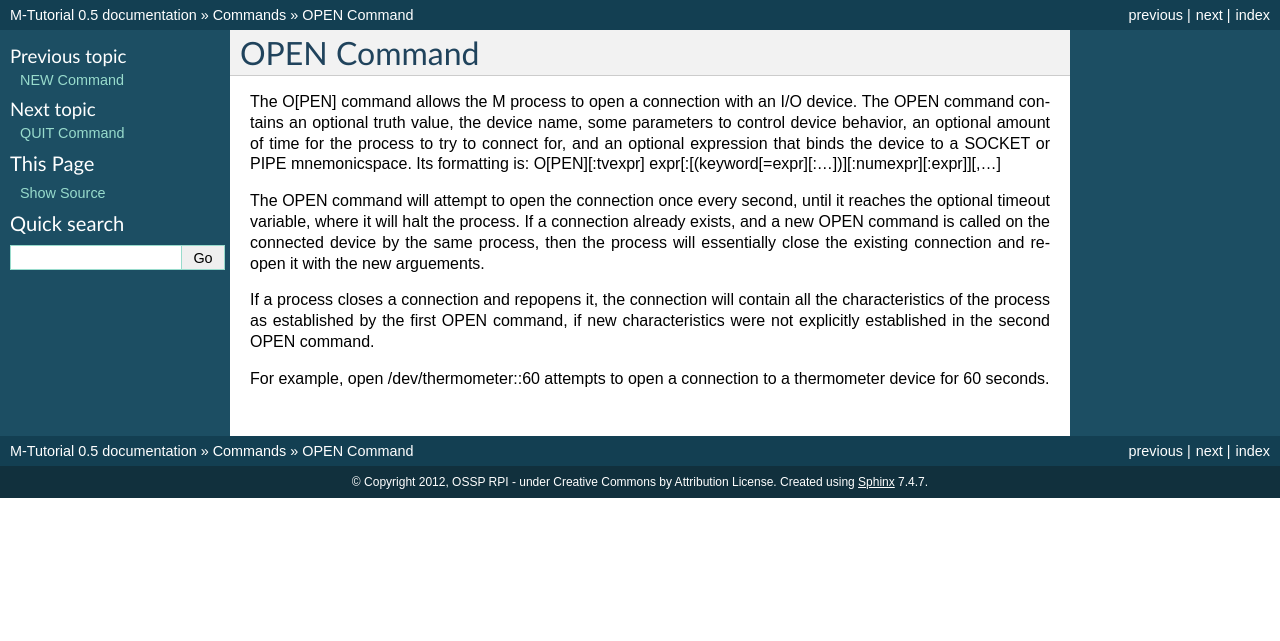
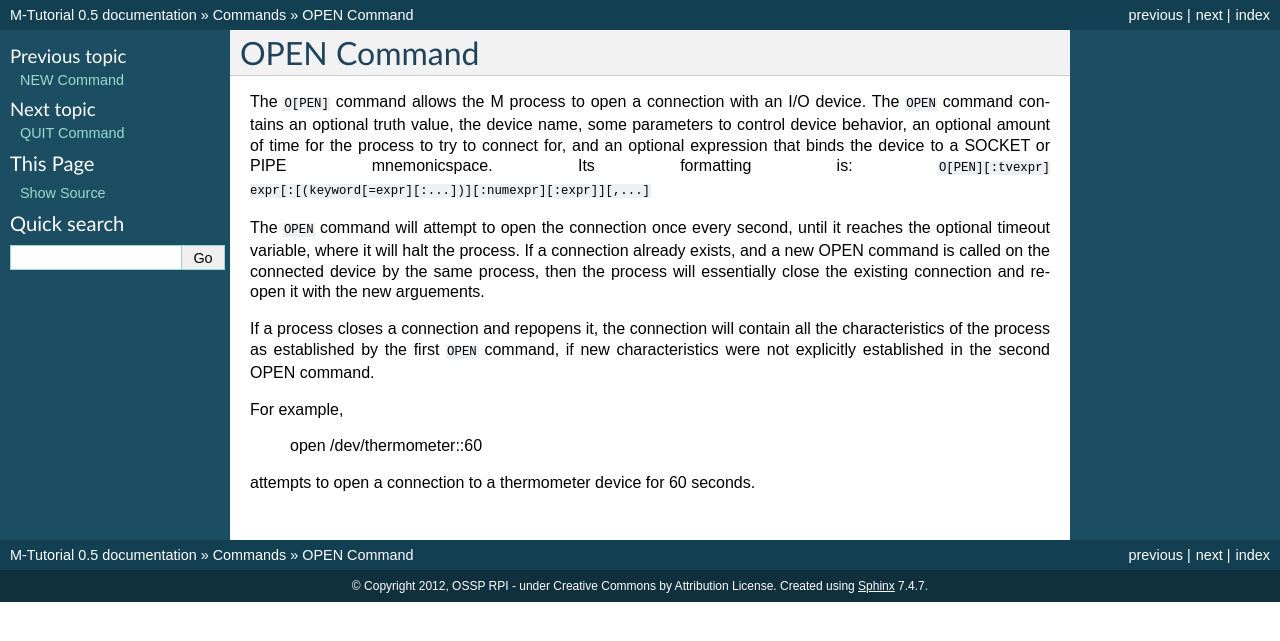
Before and after one commit to luisibanez/M-Tutorial, a Sphinx documentation site: the page built from source/OPEN_Command.rst, in a window 1280 px wide. Shown: the top 641 px of the page. Built offline with Sphinx 7.4.7, drawn with Linux system fonts in a browser that asks for light colours.

```diff
--- a/source/OPEN_Command.rst
+++ b/source/OPEN_Command.rst
@@ -1,15 +1,17 @@
 ============
 OPEN Command
 ============
-The O[PEN] command allows the M process to open a connection with an I/O device. The OPEN command contains an optional truth value, the device name, some parameters to control device behavior, an optional amount of time for the process to try to connect for, and an optional expression that binds the device to a SOCKET or PIPE mnemonicspace.
+The ``O[PEN]`` command allows the M process to open a connection with an I/O device. The ``OPEN`` command contains an optional truth value, the device name, some parameters to control device behavior, an optional amount of time for the process to try to connect for, and an optional expression that binds the device to a SOCKET or PIPE mnemonicspace.
 Its formatting is:
-O[PEN][:tvexpr] expr[:[(keyword[=expr][:...])][:numexpr][:expr]][,...]
+``O[PEN][:tvexpr] expr[:[(keyword[=expr][:...])][:numexpr][:expr]][,...]``
 
-The OPEN command will attempt to open the connection once every second, until it reaches the optional timeout variable, where it will halt the process.
+The ``OPEN`` command will attempt to open the connection once every second, until it reaches the optional timeout variable, where it will halt the process.
 If a connection already exists, and a new OPEN command is called on the connected device by the same process, then the process will essentially close the existing connection and reopen it with the new arguements.
 
-If a process closes a connection and repopens it, the connection will contain all the characteristics of the process as established by the first OPEN command, if new characteristics were not explicitly established in the second OPEN command.
+If a process closes a connection and repopens it, the connection will contain all the characteristics of the process as established by the first ``OPEN`` command, if new characteristics were not explicitly established in the second OPEN command.
 
 For example,
-open /dev/thermometer::60
+
+    open /dev/thermometer::60
+
 attempts to open a connection to a thermometer device for 60 seconds.
```
